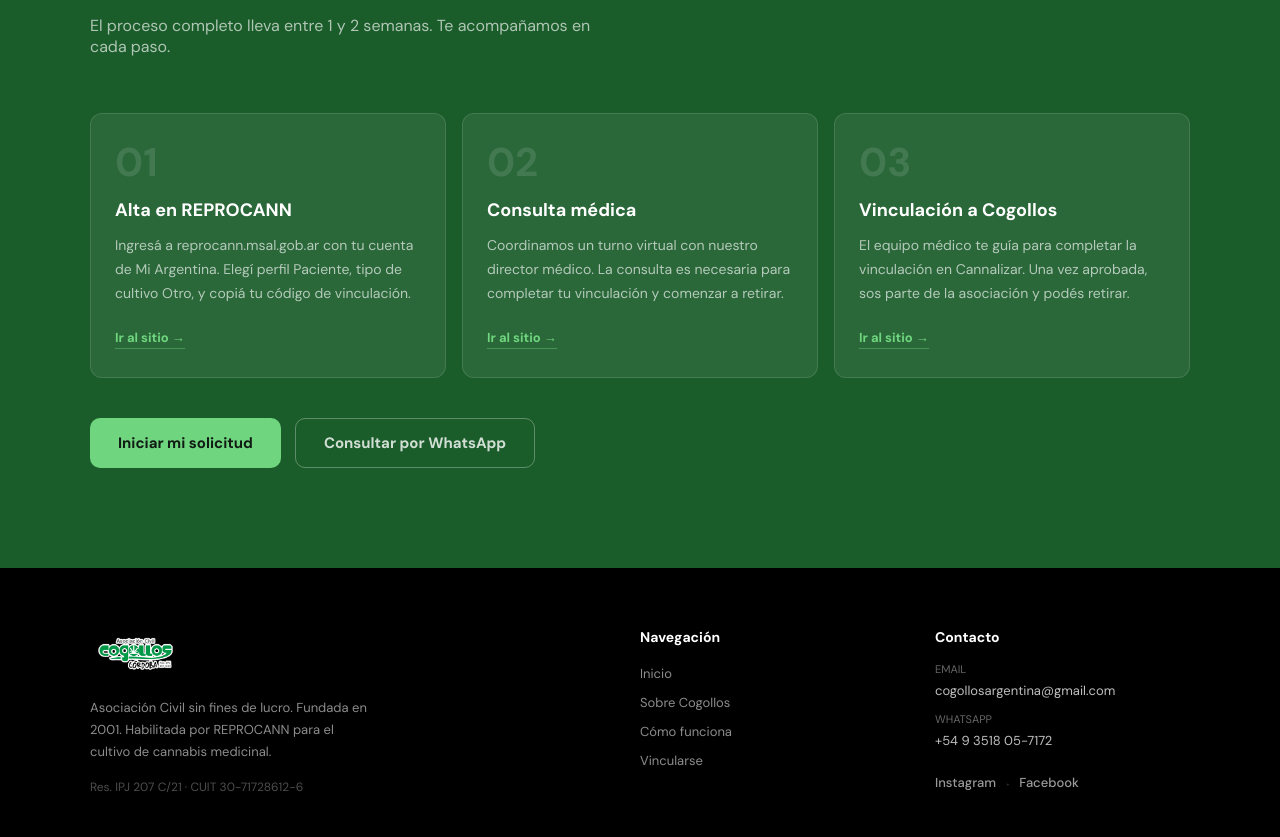
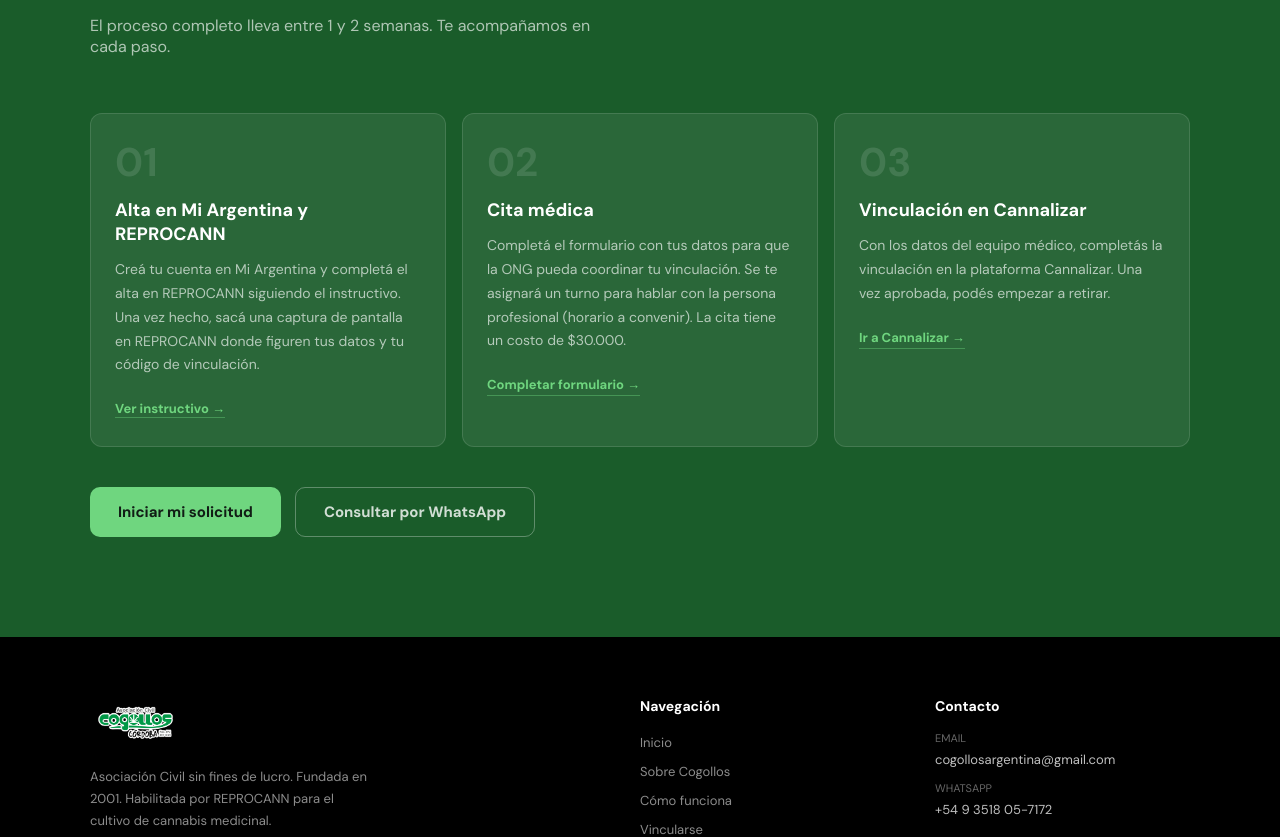
Before and after one commit to cogolloscordoba/cogollos-web, a React (Create React App) app: page / in a window 1280 px wide. Shown: the part 2508-3345 px from the top of the page. Built offline with nearby package versions, Linux system fonts and the light colour scheme.

Commit message:
feat: instructivo + pasos de vinculación corregidos

```diff
--- a/src/App.jsx
+++ b/src/App.jsx
@@ -646,9 +646,9 @@
 
 // ─── LANDING INSTITUCIONAL ───────────────────────────────────────────
 const PASOS = [
-  { num: "01", titulo: "Alta en REPROCANN", desc: "Ingresá a reprocann.msal.gob.ar con tu cuenta de Mi Argentina. Elegí perfil Paciente, tipo de cultivo Otro, y copiá tu código de vinculación.", link: "https://reprocann.msal.gob.ar/" },
-  { num: "02", titulo: "Consulta médica", desc: "Coordinamos un turno virtual con nuestro director médico. La consulta es necesaria para completar tu vinculación y comenzar a retirar.", link: "https://forms.gle/5USo1C2WcBGeG9Qz5" },
-  { num: "03", titulo: "Vinculación a Cogollos", desc: "El equipo médico te guía para completar la vinculación en Cannalizar. Una vez aprobada, sos parte de la asociación y podés retirar.", link: "https://app.cannalizar.com.ar/invite-patient?referal=1687099523011x992708761737770400" },
+  { num: "01", titulo: "Alta en Mi Argentina y REPROCANN", desc: "Creá tu cuenta en Mi Argentina y completá el alta en REPROCANN siguiendo el instructivo. Una vez hecho, sacá una captura de pantalla en REPROCANN donde figuren tus datos y tu código de vinculación.", link: "#/instructivo", linkText: "Ver instructivo →" },
+  { num: "02", titulo: "Cita médica", desc: "Completá el formulario con tus datos para que la ONG pueda coordinar tu vinculación. Se te asignará un turno para hablar con la persona profesional (horario a convenir). La cita tiene un costo de $30.000.", link: "https://forms.gle/X9SG4XBE1ExAbSXU9", linkText: "Completar formulario →" },
+  { num: "03", titulo: "Vinculación en Cannalizar", desc: "Con los datos del equipo médico, completás la vinculación en la plataforma Cannalizar. Una vez aprobada, podés empezar a retirar.", link: "https://app.cannalizar.com.ar/invite-patient?&referal=1687099523011x992708761737770400", linkText: "Ir a Cannalizar →" },
 ];
 
 function Landing() {
@@ -787,7 +787,11 @@
                 <div style={{ fontSize: 40, fontWeight: 700, color: "rgba(255,255,255,0.12)", marginBottom: 16, lineHeight: 1 }}>{paso.num}</div>
                 <h3 style={{ fontSize: 18, fontWeight: 700, color: "#fff", marginBottom: 12 }}>{paso.titulo}</h3>
                 <p style={{ color: "rgba(255,255,255,0.65)", fontSize: 14, lineHeight: 1.7, marginBottom: 20 }}>{paso.desc}</p>
-                <a href={paso.link} target="_blank" rel="noreferrer" style={{ display: "inline-block", color: "#6FD67F", fontSize: 13, fontWeight: 700, borderBottom: "1px solid rgba(111,214,127,0.4)", paddingBottom: 2 }}>Ir al sitio →</a>
+                {paso.link.startsWith("#") ? (
+                  <button onClick={() => window.location.hash = paso.link} style={{ background: "none", border: "none", color: "#6FD67F", fontSize: 13, fontWeight: 700, borderBottom: "1px solid rgba(111,214,127,0.4)", paddingBottom: 2, cursor: "pointer", fontFamily: F, padding: 0 }}>{paso.linkText || "Ver →"}</button>
+                ) : (
+                  <a href={paso.link} target="_blank" rel="noreferrer" style={{ display: "inline-block", color: "#6FD67F", fontSize: 13, fontWeight: 700, borderBottom: "1px solid rgba(111,214,127,0.4)", paddingBottom: 2 }}>{paso.linkText || "Ir al sitio →"}</a>
+                )}
               </div>
             ))}
           </div>
@@ -1148,6 +1152,90 @@
   );
 }
 
+
+// ─── INSTRUCTIVO DE VINCULACIÓN ──────────────────────────────────────
+function Instructivo() {
+  const isMobile = useIsMobile();
+
+  const pasos = [
+    {
+      num: "01",
+      titulo: "Alta en Mi Argentina y REPROCANN",
+      desc: "Creá tu cuenta en Mi Argentina y completá el alta en REPROCANN siguiendo el instructivo paso a paso. Una vez hecho, sacá una captura de pantalla en REPROCANN donde figuren tus datos y tu código de vinculación.",
+      link: "https://drive.google.com/file/d/1roZXdQkHhDCQ5zl5FxjyJ3KJF0C6EAo0/view?usp=drive_link",
+      linkText: "Ver instructivo →",
+    },
+    {
+      num: "02",
+      titulo: "Cita médica",
+      desc: "Completá el formulario con tus datos para que la ONG pueda coordinar tu vinculación. Se te asignará un turno para conversar con la persona profesional (horario a convenir). La cita tiene un costo de $30.000.",
+      link: "https://forms.gle/X9SG4XBE1ExAbSXU9",
+      linkText: "Completar formulario →",
+    },
+    {
+      num: "03",
+      titulo: "Vinculación en Cannalizar",
+      desc: "Con los datos del equipo médico, completás la vinculación en la plataforma Cannalizar. Una vez aprobada, podés empezar a retirar tu flor seca.",
+      link: "https://app.cannalizar.com.ar/invite-patient?&referal=1687099523011x992708761737770400",
+      linkText: "Ir a Cannalizar →",
+    },
+  ];
+
+  return (
+    <div style={{ fontFamily: F, color: C.text, background: C.cream }}>
+      <style>{`@import url('https://fonts.googleapis.com/css2?family=DM+Sans:wght@400;500;700&display=swap'); * { box-sizing: border-box; margin: 0; padding: 0; } html { scroll-behavior: smooth; }`}</style>
+
+      <div style={{ background: C.dark, padding: `0 ${isMobile ? "4%" : "6%"}`, height: 60, display: "flex", alignItems: "center", justifyContent: "space-between" }}>
+        <img src="/logo.png" alt="Cogollos" style={{ height: 30, cursor: "pointer" }} onClick={() => window.location.hash = ""} />
+        <button onClick={() => window.location.hash = ""} style={{ background: "transparent", border: "1px solid rgba(255,255,255,0.3)", color: "rgba(255,255,255,0.7)", borderRadius: 8, padding: "6px 14px", fontSize: 12, cursor: "pointer", fontFamily: F }}>← Inicio</button>
+      </div>
+
+      {/* Hero */}
+      <div style={{ background: `linear-gradient(160deg, ${C.dark} 0%, #2B7A3E 100%)`, padding: isMobile ? "60px 6% 50px" : "80px 6% 70px" }}>
+        <div style={{ maxWidth: 700, margin: "0 auto", textAlign: "center" }}>
+          <div style={{ display: "inline-block", background: "rgba(255,255,255,0.1)", color: "rgba(255,255,255,0.8)", borderRadius: 6, padding: "6px 14px", fontSize: 12, fontWeight: 700, letterSpacing: "0.08em", marginBottom: 24 }}>CÓMO VINCULARSE</div>
+          <h1 style={{ fontSize: isMobile ? 28 : 40, fontWeight: 700, color: "#fff", lineHeight: 1.2, marginBottom: 16 }}>El proceso de vinculación a Cogollos</h1>
+          <p style={{ color: "rgba(255,255,255,0.7)", fontSize: isMobile ? 15 : 17, lineHeight: 1.75, marginBottom: 32 }}>Todo el proceso lleva entre 1 y 2 semanas. Te acompañamos en cada paso.</p>
+          <a href="https://forms.gle/X9SG4XBE1ExAbSXU9" target="_blank" rel="noreferrer" style={{ display: "inline-block", background: "#6FD67F", color: C.text, borderRadius: 10, padding: "13px 28px", fontFamily: F, fontWeight: 700, fontSize: 15, textDecoration: "none" }}>Empezar ahora →</a>
+        </div>
+      </div>
+
+      {/* Pasos */}
+      <div style={{ padding: isMobile ? "60px 6%" : "80px 6%", background: C.white }}>
+        <div style={{ maxWidth: 860, margin: "0 auto" }}>
+          <h2 style={{ fontSize: "clamp(22px,3vw,32px)", fontWeight: 700, color: C.text, marginBottom: 40, textAlign: "center" }}>Paso a paso</h2>
+          <div style={{ display: "flex", flexDirection: "column", gap: 20 }}>
+            {pasos.map((p, i) => (
+              <div key={i} style={{ display: "flex", gap: 24, alignItems: "flex-start", padding: "28px", background: C.pale, borderRadius: 14, border: `1px solid ${C.border}` }}>
+                <div style={{ fontSize: 36, fontWeight: 700, color: C.border, lineHeight: 1, flexShrink: 0, minWidth: 52 }}>{p.num}</div>
+                <div style={{ flex: 1 }}>
+                  <h3 style={{ fontSize: 18, fontWeight: 700, color: C.text, marginBottom: 10 }}>{p.titulo}</h3>
+                  <p style={{ color: C.body, fontSize: 14, lineHeight: 1.75, marginBottom: p.link ? 16 : 0 }}>{p.desc}</p>
+                  {p.link && (
+                    <a href={p.link} target="_blank" rel="noreferrer" style={{ display: "inline-flex", alignItems: "center", gap: 6, background: C.dark, color: "#fff", borderRadius: 8, padding: "9px 18px", fontSize: 13, fontWeight: 700, textDecoration: "none", fontFamily: F }}>{p.linkText}</a>
+                  )}
+                </div>
+              </div>
+            ))}
+          </div>
+        </div>
+      </div>
+
+      {/* CTA */}
+      <div style={{ padding: isMobile ? "60px 6%" : "80px 6%", background: C.dark, textAlign: "center" }}>
+        <h2 style={{ fontSize: "clamp(22px,3vw,32px)", fontWeight: 700, color: "#fff", marginBottom: 16 }}>¿Tenés dudas?</h2>
+        <p style={{ color: "rgba(255,255,255,0.65)", fontSize: 15, maxWidth: 480, margin: "0 auto 32px" }}>Escribinos al WhatsApp y te ayudamos con cualquier consulta sobre el proceso.</p>
+        <a href="https://wa.me/5493518057172" target="_blank" rel="noreferrer" style={{ display: "inline-block", background: "#6FD67F", color: C.text, borderRadius: 10, padding: "13px 28px", fontFamily: F, fontWeight: 700, fontSize: 15, textDecoration: "none" }}>Escribirnos al WhatsApp</a>
+      </div>
+
+      <footer style={{ background: "#000", padding: "24px 6%", display: "flex", justifyContent: "space-between", flexWrap: "wrap", gap: 8 }}>
+        <span style={{ color: "rgba(255,255,255,0.3)", fontSize: 12 }}>© 2026 Asociación Civil Cogollos Córdoba</span>
+        <a href="https://wa.me/5493518057172" target="_blank" rel="noreferrer" style={{ color: "rgba(255,255,255,0.5)", fontSize: 12 }}>WhatsApp: +54 9 3518 05-7172</a>
+      </footer>
+    </div>
+  );
+}
+
 // ─── APP PRINCIPAL ────────────────────────────────────────────────────
 export default function App() {
   const hash = useHash();
@@ -1156,7 +1244,7 @@
   const [medicaLoggedIn, setMedicaLoggedIn] = useState(() => sessionStorage.getItem("cogo_medica") === "1");
 
   useEffect(() => {
-    const titles = { "#/admin": "Panel · Cogollos", "#/usuarias": "Acceso · Cogollos", "#/medica": "Portal Médico · Cogollos", "#/autocultivo": "Autocultivo · Cogollos", "#/asociarse": "Asociarse · Cogollos" };
+    const titles = { "#/admin": "Panel · Cogollos", "#/usuarias": "Acceso · Cogollos", "#/medica": "Portal Médico · Cogollos", "#/autocultivo": "Autocultivo · Cogollos", "#/instructivo": "Cómo vincularse · Cogollos", "#/asociarse": "Asociarse · Cogollos" };
     document.title = titles[hash] || "Cogollos Córdoba";
   }, [hash]);
 
@@ -1171,6 +1259,7 @@
   }
 
   if (hash === "#/asociarse") return <FormularioAlta />;
+  if (hash === "#/instructivo") return <Instructivo />;
   if (hash === "#/autocultivo") return <Autocultivo />;
 
   if (hash === "#/usuarias") {
```
